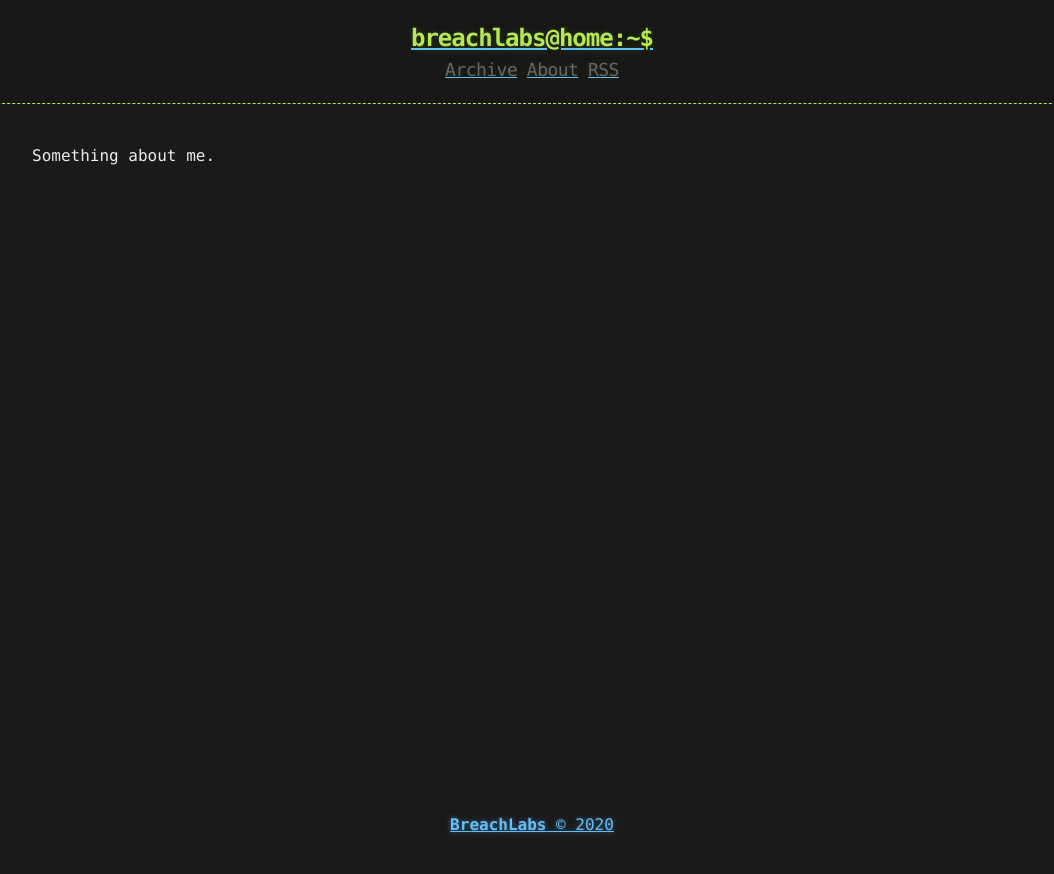
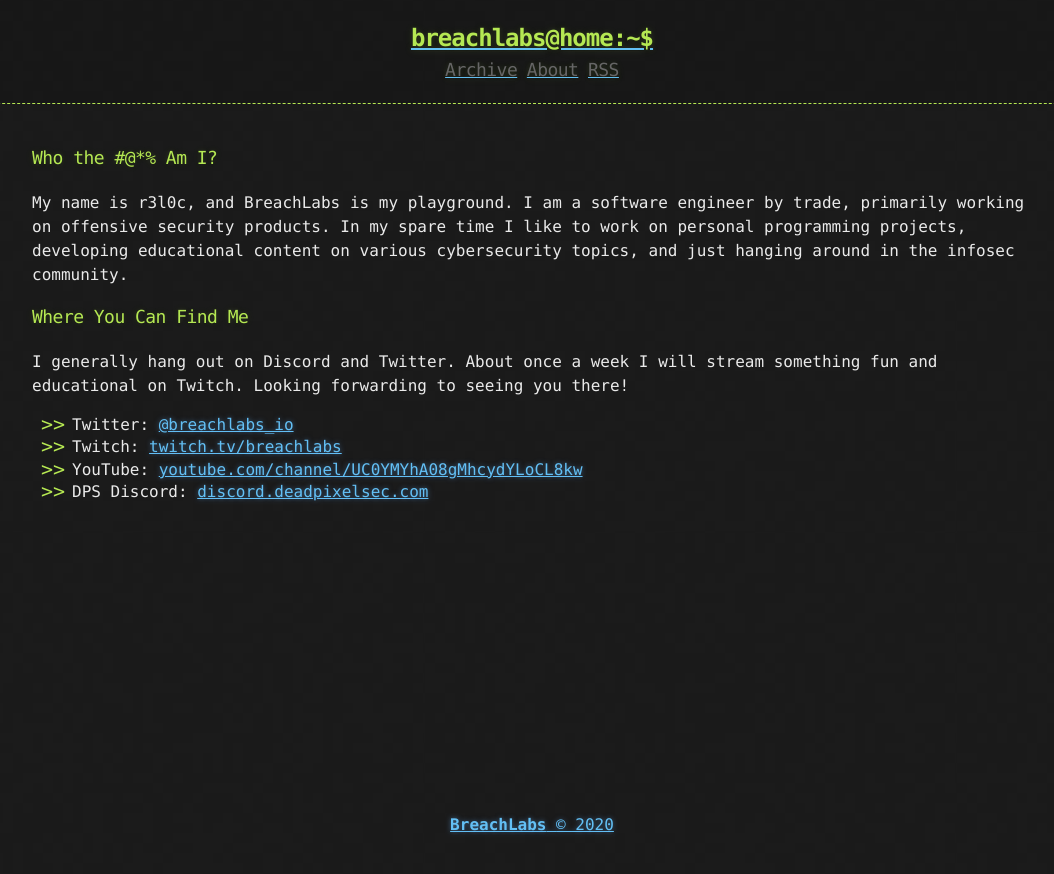
Before and after one commit to breachlabs-io/breachlabs-io.github.io, a Jekyll site: the page built from about.md, in a window 1280 px wide. Shown: the top 874 px of the page, without its empty margins (108-1162 px from the left). Built offline with Jekyll 4.4.1, drawn with Linux system fonts in a browser that asks for light colours.

Commit message:
Updated about page and site description

```diff
--- a/_config.yml
+++ b/_config.yml
@@ -1,5 +1,5 @@
 title: BreachLabs
-description: "A Jekyll Blog Theme For Hackers"
+description: "All the infosec things!"
 author:
   name: "r3l0c"
   email: "r3l0c@protonmail.com"
--- a/about.md
+++ b/about.md
@@ -3,4 +3,15 @@
 title: About
 ---
 
-Something about me.
+### Who the #@*% Am I?
+
+My name is r3l0c, and BreachLabs is my playground. I am a software engineer by trade, primarily working on offensive security products. In my spare time I like to work on personal programming projects, developing educational content on various cybersecurity topics, and just hanging around in the infosec community.
+
+### Where You Can Find Me
+
+I generally hang out on Discord and Twitter. About once a week I will stream something fun and educational on Twitch. Looking forwarding to seeing you there!
+
+- Twitter: [@breachlabs_io](https://twitter.com/breachlabs_io)
+- Twitch: [twitch.tv/breachlabs](https://twitch.tv/breachlabs)
+- YouTube: [youtube.com/channel/UC0YMYhA08gMhcydYLoCL8kw](https://www.youtube.com/channel/UC0YMYhA08gMhcydYLoCL8kw)
+- DPS Discord: [discord.deadpixelsec.com](https://discord.deadpixelsec.com/)
```
